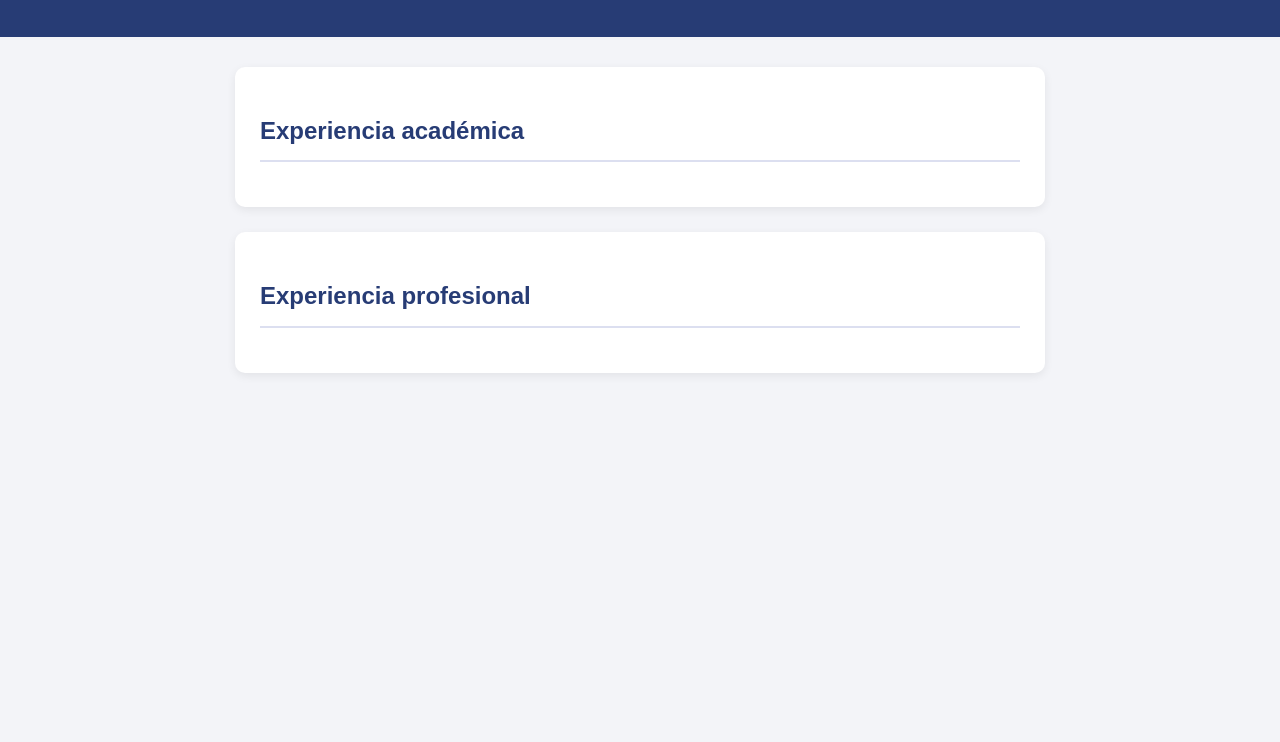
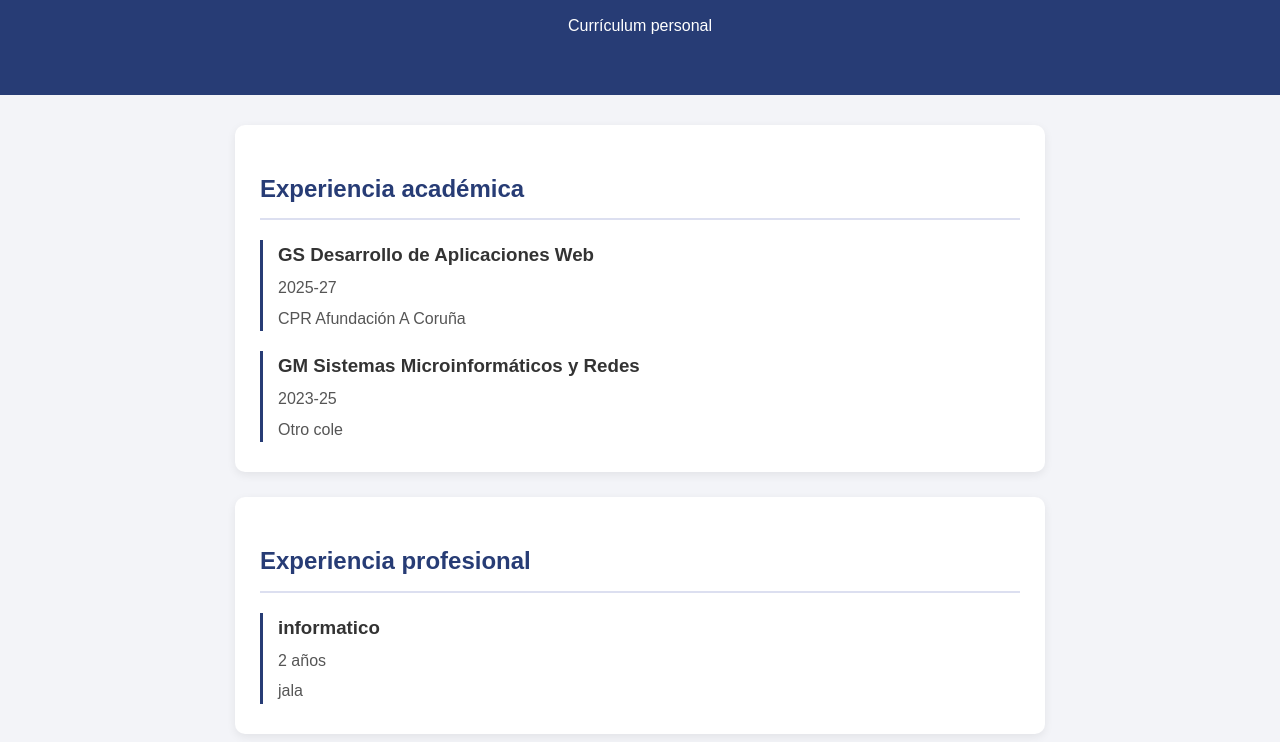
Before and after one commit to vivianalemag/pagina_cv, a plain HTML site: page index.html in a window 1280 px wide. Shown: the part 94-836 px from the top of the page. Before the commit the page ends 800 px from the top, so only its background shows below. Drawn offline with Linux system fonts and the light colour scheme.

Commit message:
feat: add dynamic CV experience rendering

```diff
--- a/index.html
+++ b/index.html
@@ -1,24 +1,29 @@
+
 
 <!DOCTYPE html>
 <html lang="es">
 <head>
-    <link rel="stylesheet" href="styles.css">
     <meta charset="UTF-8">
     <meta name="viewport" content="width=device-width, initial-scale=1.0">
     <title>Currículum de Viviana Lema Graiño</title>
+    <link rel="stylesheet" href="styles.css">
+    <script src="script.js" defer></script>
 </head>
 <body>
     <header>
         <h1>Viviana Lema Graiño</h1>
+        <p>Currículum personal</p>
     </header>
 
     <main>
         <section>
             <h2>Experiencia académica</h2>
+            <div id="academica"></div>
         </section>
 
         <section>
             <h2>Experiencia profesional</h2>
+            <div id="profesional"></div>
         </section>
     </main>
 </body>
--- /dev/null
+++ b/script.js
@@ -0,0 +1,62 @@
+
+const exp_academica = [
+    {
+        "titulo": "GS Desarrollo de Aplicaciones Web",
+        "periodo": "2025-27",
+        "centro": "CPR Afundación A Coruña"
+    },
+    {
+        "titulo": "GM Sistemas Microinformáticos y Redes",
+        "periodo": "2023-25",
+        "centro": "Otro cole"
+    }
+];
+
+const exp_profesional = [
+    {
+        "puesto": "informatico",
+        "periodo": "2 años",
+        "empresa": "jala"
+    }
+];
+
+const academica = document.getElementById("academica");
+const profesional = document.getElementById("profesional");
+
+exp_academica.forEach(function (estudio) {
+    const article = document.createElement("article");
+
+    const titulo = document.createElement("h3");
+    titulo.textContent = estudio.titulo;
+
+    const periodo = document.createElement("p");
+    periodo.textContent = estudio.periodo;
+
+    const centro = document.createElement("p");
+    centro.textContent = estudio.centro;
+
+    article.appendChild(titulo);
+    article.appendChild(periodo);
+    article.appendChild(centro);
+
+    academica.appendChild(article);
+});
+
+exp_profesional.forEach(function (experiencia) {
+    const article = document.createElement("article");
+
+    const puesto = document.createElement("h3");
+    puesto.textContent = experiencia.puesto;
+
+    const periodo = document.createElement("p");
+    periodo.textContent = experiencia.periodo;
+
+    const empresa = document.createElement("p");
+    empresa.textContent = experiencia.empresa;
+
+    article.appendChild(puesto);
+    article.appendChild(periodo);
+    article.appendChild(empresa);
+
+    profesional.appendChild(article);
+});
```
